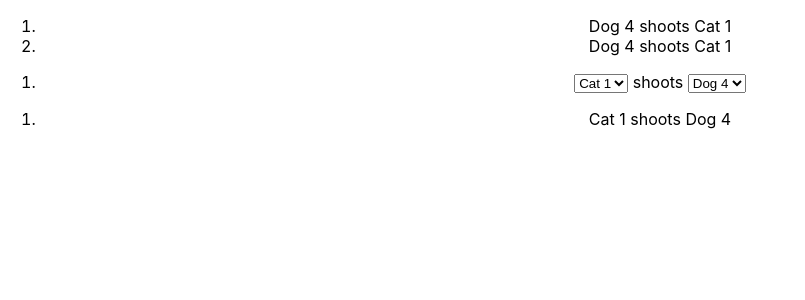
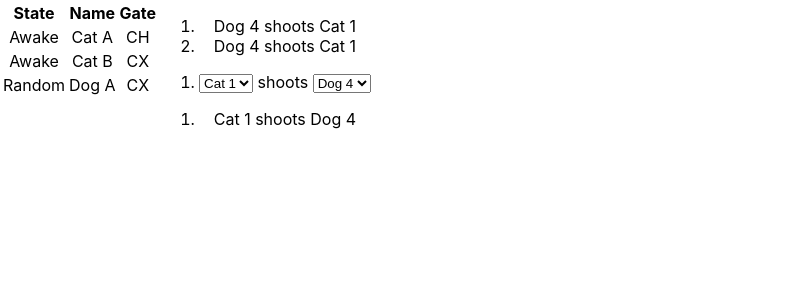
Before and after one commit to samarsha/superposition-tactics-web, a React (Create React App) app: page / in a window 1280 px wide. Shown: the top 300 px of the page, without its empty margins (0-805 px from the left). Built offline with nearby package versions, Linux system fonts and the light colour scheme.

Commit message:
Added state panel

```diff
--- a/src/App.css
+++ b/src/App.css
@@ -1,5 +1,6 @@
 .App {
   text-align: center;
+  display: flex;
 }
 
 .App-logo {
--- a/src/App.tsx
+++ b/src/App.tsx
@@ -1,5 +1,7 @@
 import './App.css';
 import { CommandPanel } from './CommandPanel';
+import { StatePanel } from './StatePanel';
+import { level1 } from './levelDefs';
 
 function App() {
   const roster = { cats: [1, 2, 3], dogs: [4, 5, 6] };
@@ -14,6 +16,7 @@ function App() {
 
   return (
     <div className="App">
+      <StatePanel animals={level1.animals} />
       <CommandPanel roster={roster} preamble={preamble} commands={commands} postamble={postamble} />
     </div>
   );
--- /dev/null
+++ b/src/StatePanel.tsx
@@ -0,0 +1,36 @@
+import { AnimalID, Command, Dict, Gate, QuantumState } from "./quantum";
+import { AnimalDefs, AnimalState } from "./levelDefs";
+
+type StatePanelProps = {
+  animals: AnimalDefs,
+}
+
+function StatePanel({ animals }: StatePanelProps) {
+  return (
+    <div className="state-panel">
+      <table>
+        <tr>
+          <th>State</th>
+          <th>Name</th>
+          <th>Gate</th>
+        </tr>
+        {Array.from(animals.entries()).map(e => {
+          return <tr className="animal-display">
+            <td className="animal-state">
+              {AnimalState[e[1].startingState]}
+            </td>
+            <td className="animal-name">
+              {e[1].name}
+            </td>
+            <td className="animal-gate">
+              {Gate[e[1].gate]}
+            </td>
+          </tr>
+        })}
+      </table>
+    </div>
+  );
+}
+
+export type { StatePanelProps };
+export { StatePanel };
--- a/src/levelDefs.ts
+++ b/src/levelDefs.ts
@@ -1,11 +1,11 @@
 import { Dict, Gate, Command } from "./quantum";
 
-enum AnimalStartingState { Asleep, Awake, Random };
+enum AnimalState { Asleep, Awake, Random };
 
 type AnimalDefs = Dict<{
     name: string,
     gate: Gate,
-    startingState: AnimalStartingState,
+    startingState: AnimalState,
 }>;
 
 type LevelDefinition = {
@@ -26,7 +26,7 @@ function parseAnimalDefs(input: String): AnimalDefs {
         }
         let subparts2 = subparts1[0].split(" starts ");
         let name = subparts2[0];
-        let startingState = AnimalStartingState[subparts2[1] as keyof typeof AnimalStartingState];
+        let startingState = AnimalState[subparts2[1] as keyof typeof AnimalState];
         return [i, {
             name: name,
             gate: gate,
@@ -36,6 +36,7 @@ function parseAnimalDefs(input: String): AnimalDefs {
 }
 
 function parseCommands(animals: AnimalDefs, input: string): Command[] {
+    if (input === undefined) return [];
     let parts = input.split("\n");
     return parts.map(part => {
         let subparts = part.split(" shoots ");
@@ -43,8 +44,8 @@ function parseCommands(animals: AnimalDefs, input: string): Command[] {
         let target = subparts[1];
 
         let animalIds = Array.from(animals.entries());
-        let atk = animalIds.find(e => e[1].name == attacker)?.[0] as number;
-        let tar = animalIds.find(e => e[1].name == target)?.[0] as number;
+        let atk = animalIds.find(e => e[1].name === attacker)?.[0] as number;
+        let tar = animalIds.find(e => e[1].name === target)?.[0] as number;
         return {
             attacker: atk,
             target: tar,
@@ -74,10 +75,10 @@ function parseLevel(input: string): LevelDefinition {
 let level0: LevelDefinition = {
     levelName: "SWAP",
     animals: new Map([
-        [0, { name: "Cat A", gate: Gate.CX, startingState: AnimalStartingState.Awake }],
-        [1, { name: "Cat B", gate: Gate.CX, startingState: AnimalStartingState.Awake }],
-        [2, { name: "Dog A", gate: Gate.CX, startingState: AnimalStartingState.Random }],
-        [3, { name: "Dog B", gate: Gate.CX, startingState: AnimalStartingState.Random }],
+        [0, { name: "Cat A", gate: Gate.CX, startingState: AnimalState.Awake }],
+        [1, { name: "Cat B", gate: Gate.CX, startingState: AnimalState.Awake }],
+        [2, { name: "Dog A", gate: Gate.CX, startingState: AnimalState.Random }],
+        [3, { name: "Dog B", gate: Gate.CX, startingState: AnimalState.Random }],
     ]),
     dogInitialCommands: [
         { attacker: 2, target: 0 },
@@ -96,9 +97,9 @@ let level0: LevelDefinition = {
 
 let level1 = parseLevel(`Level 1
 ---
-Cat A starts awake, carries a CH
-Cat B starts awake
-Dog A starts random
+Cat A starts Awake, carries a CH
+Cat B starts Awake
+Dog A starts Random
 ---
 Dog A shoots Cat B
 [your orders]
@@ -109,3 +110,6 @@ Cat B shoots Dog A
 Cat A shoots Cat B
 Cat A shoots Dog A
 `);
+
+export type { AnimalDefs }
+export { level1, AnimalState }
--- a/src/quantum.ts
+++ b/src/quantum.ts
@@ -25,8 +25,8 @@ function dictSet<T>(dict: Dict<T>, animal: AnimalID, t: T) {
 function normalize(quantumState: QuantumState): QuantumState {
     let newUniverses: QuantumState = [];
     for (let universe of quantumState) {
-        let existing = newUniverses.findIndex(u => u.awake == universe.awake);
-        if (existing == -1) {
+        let existing = newUniverses.findIndex(u => u.awake === universe.awake);
+        if (existing === -1) {
             newUniverses.push(universe);
         } else {
             newUniverses[existing] = {
```
